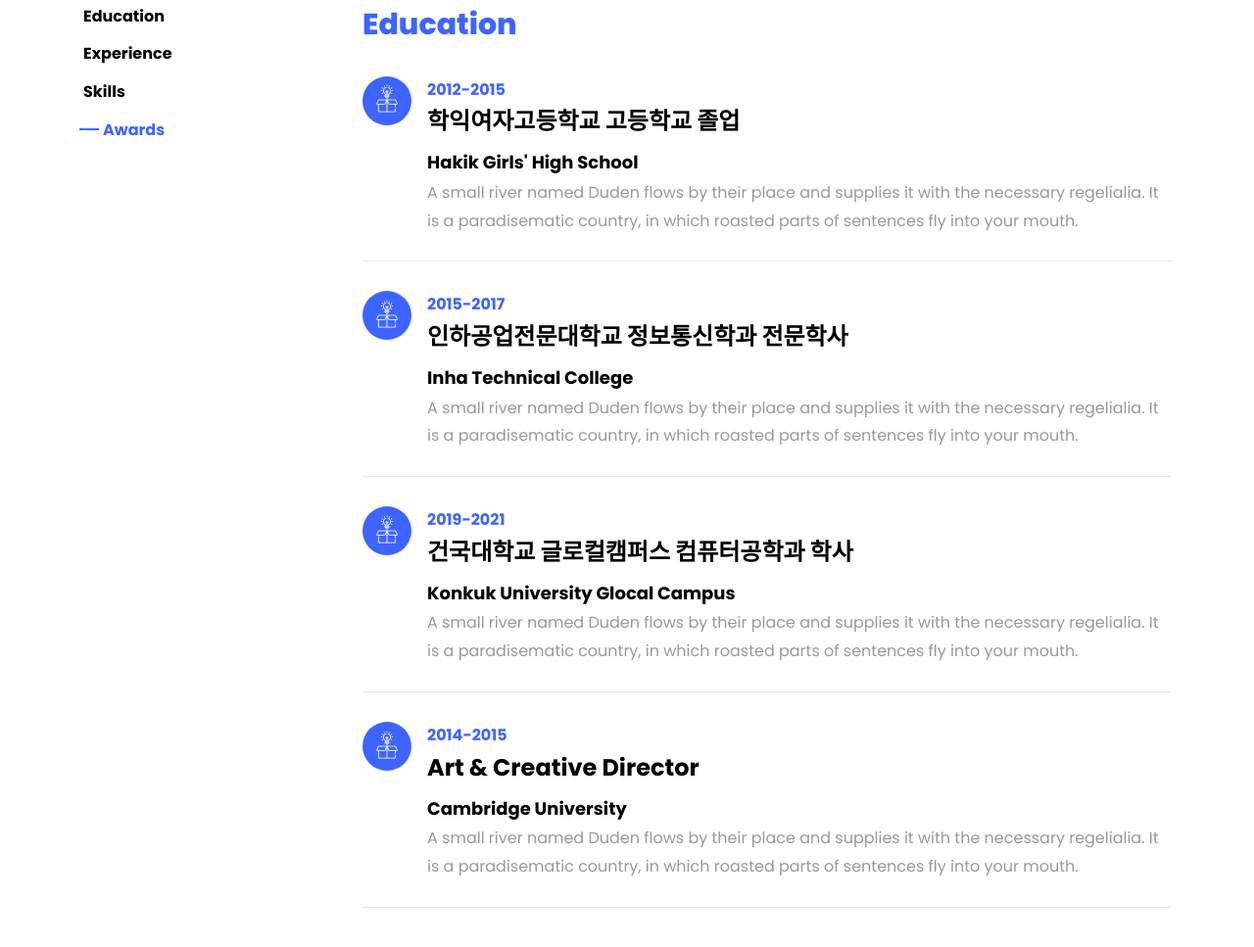
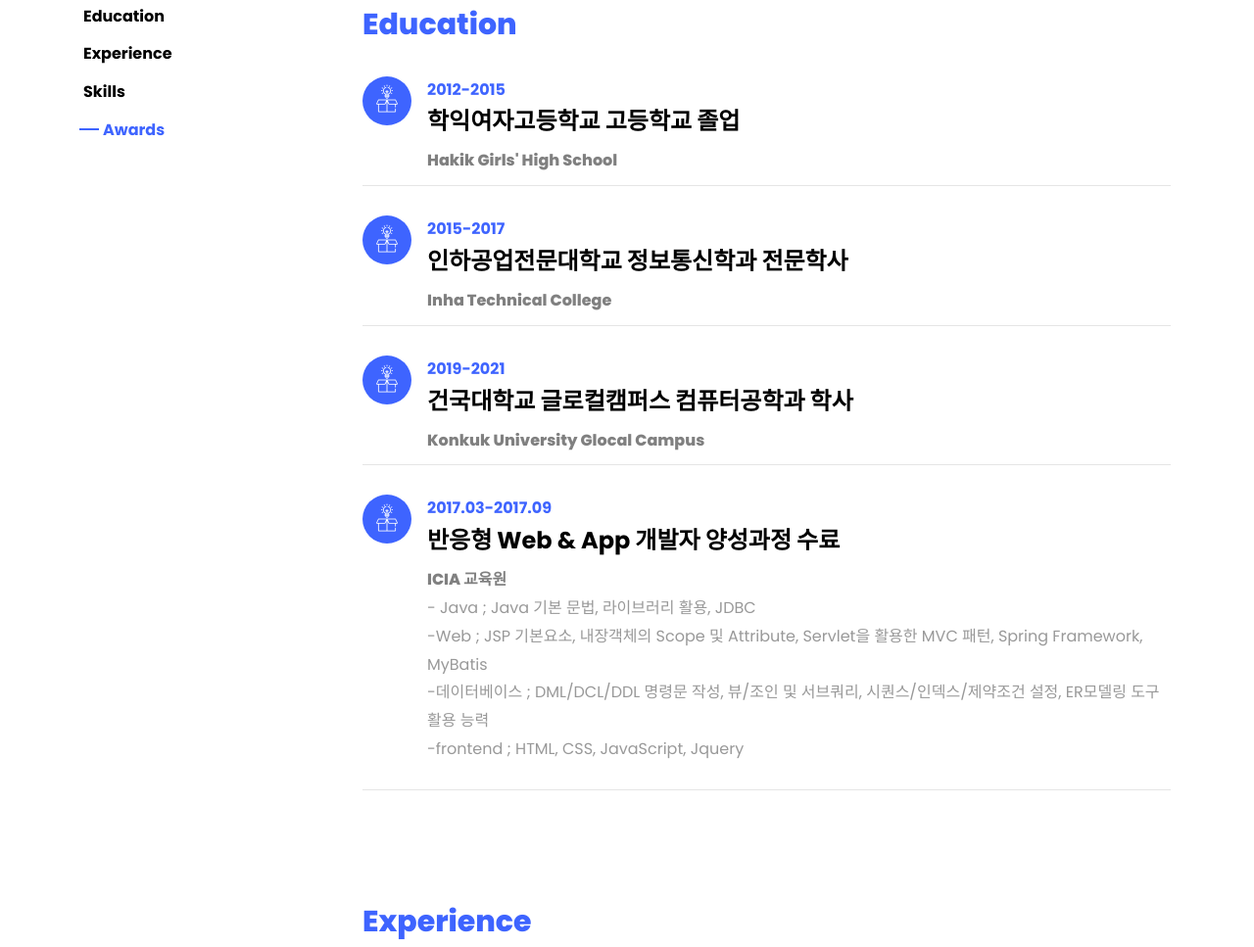
Before and after one commit to sae-rom/saerom_profile, a plain HTML site: page index.html in a window 1280 px wide. Shown: the part 1498-2465 px from the top of the page at 98% size. Drawn offline with Linux system fonts and the light colour scheme; files whose address does not match are found by name.

Commit message:
교육 부분 수정하기

```diff
--- a/index.html
+++ b/index.html
@@ -85,7 +85,7 @@
 		          <div class="col-md-12 heading-section ftco-animate">
 		          	<h1 class="big">About</h1>
 		            <h2 class="mb-4">About Me</h2>
-		            <p>빠르게 변화하는 IT사회에서 빠르게 변화하는 개발자 권새롬입니다.</p>
+		            <p>빠르게 변화하는 IT 사회에 맞춰 빠르게 대처하는 개발자 권새롬입니다.</p>
 		            <ul class="about-info mt-4 px-md-0 px-2">
 		            	<li class="d-flex"><span>Name:</span> <span>권새롬</span></li>
 		            	<li class="d-flex"><span>Date of birth:</span> <span>1996년 03월 08일</span></li>
@@ -132,8 +132,7 @@
 					    	<div class="text pl-3">
 		    					<span class="date">2012-2015</span>
 		    					<h2>학익여자고등학교 고등학교 졸업</h2>
-		    					<span class="position">Hakik Girls' High School</span>
-		    					<p>A small river named Duden flows by their place and supplies it with the necessary regelialia. It is a paradisematic country, in which roasted parts of sentences fly into your mouth.</p>
+		    					<span style="color:gray; font-weight: 800;">Hakik Girls' High School</span>
 	    					</div>
 	    				</div>
 	    				<div class="resume-wrap d-flex ftco-animate">
@@ -143,8 +142,7 @@
 					    	<div class="text pl-3">
 		    					<span class="date">2015-2017</span>
 		    					<h2>인하공업전문대학교 정보통신학과 전문학사</h2>
-		    					<span class="position">Inha Technical College</span>
-		    					<p>A small river named Duden flows by their place and supplies it with the necessary regelialia. It is a paradisematic country, in which roasted parts of sentences fly into your mouth.</p>
+		    					<span style="color:gray; font-weight: 800;">Inha Technical College</span>
 		    				</div>
 	    				</div>
 	    				<div class="resume-wrap d-flex ftco-animate">
@@ -154,8 +152,7 @@
 					    	<div class="text pl-3">
 		    					<span class="date">2019-2021</span>
 		    					<h2>건국대학교 글로컬캠퍼스 컴퓨터공학과 학사</h2>
-		    					<span class="position">Konkuk University Glocal Campus</span>
-		    					<p>A small river named Duden flows by their place and supplies it with the necessary regelialia. It is a paradisematic country, in which roasted parts of sentences fly into your mouth.</p>
+		    					<span style="color:gray; font-weight: 800;">Konkuk University Glocal Campus</span>
 		    				</div>
 	    				</div>
 	    				<div class="resume-wrap d-flex ftco-animate">
@@ -163,10 +160,14 @@
 					    		<span class="flaticon-ideas"></span>
 					    	</div>
 					    	<div class="text pl-3">
-		    					<span class="date">2014-2015</span>
-		    					<h2>Art &amp; Creative Director</h2>
-		    					<span class="position">Cambridge University</span>
-		    					<p>A small river named Duden flows by their place and supplies it with the necessary regelialia. It is a paradisematic country, in which roasted parts of sentences fly into your mouth.</p>
+		    					<span class="date">2017.03-2017.09</span>
+		    					<h2>반응형 Web &amp; App 개발자 양성과정 수료</h2>
+                                <span style="color:gray; font-weight: 800;">ICIA 교육원</span>
+                                <p>
+                                    - Java ; Java 기본 문법, 라이브러리 활용, JDBC<br>
+                                    -Web ; JSP 기본요소, 내장객체의 Scope 및 Attribute, Servlet을 활용한 MVC 패턴, Spring Framework, MyBatis<br>
+                                    -데이터베이스 ; DML/DCL/DDL 명령문 작성, 뷰/조인 및 서브쿼리, 시퀀스/인덱스/제약조건 설정, ER모델링 도구 활용 능력<br>
+                                    -frontend ; HTML, CSS, JavaScript, Jquery</p>
 		    				</div>
 	    				</div>
 					  </div>
```
Also changed, not shown: single.html (+12 -11 lines).
